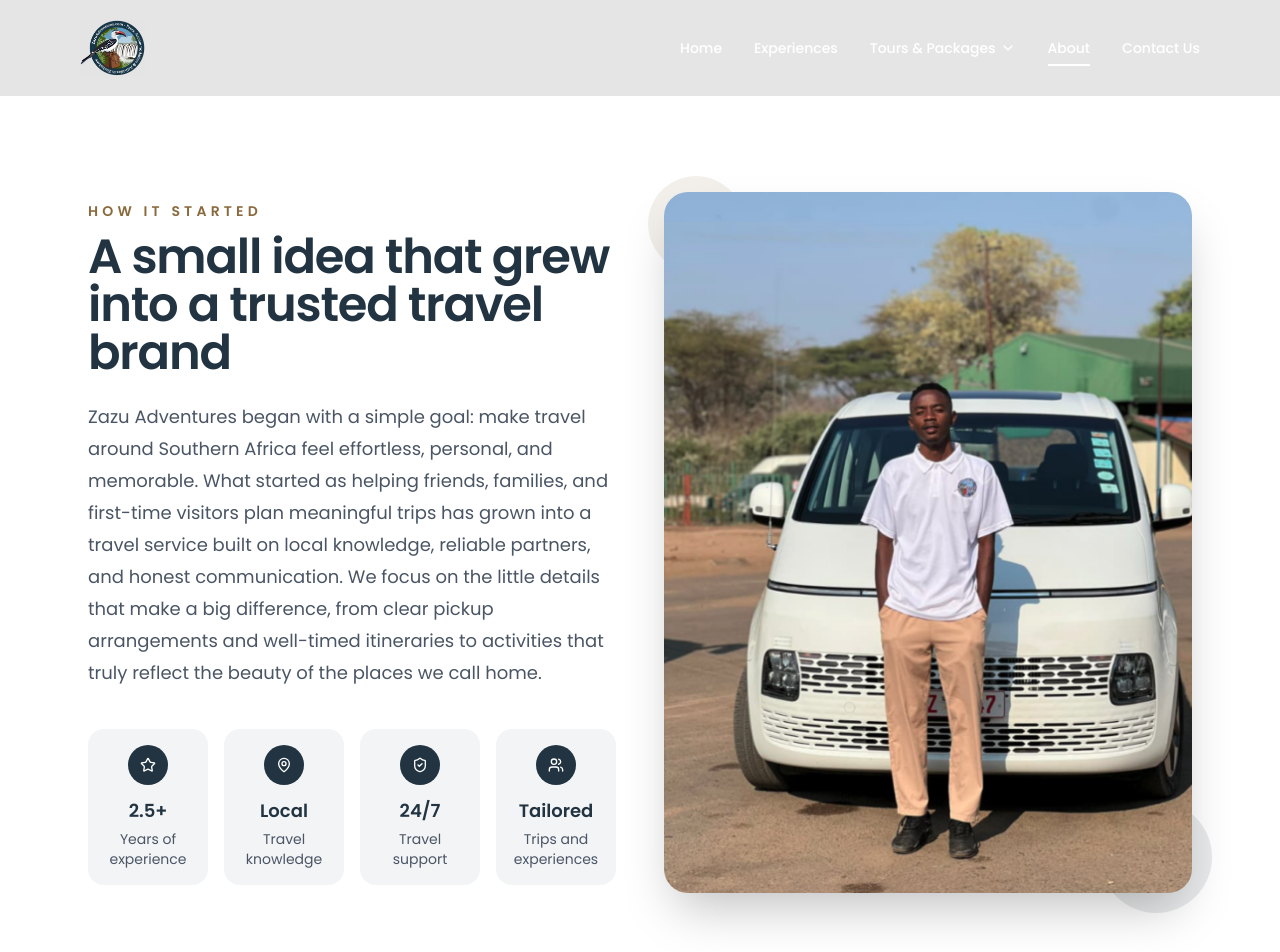
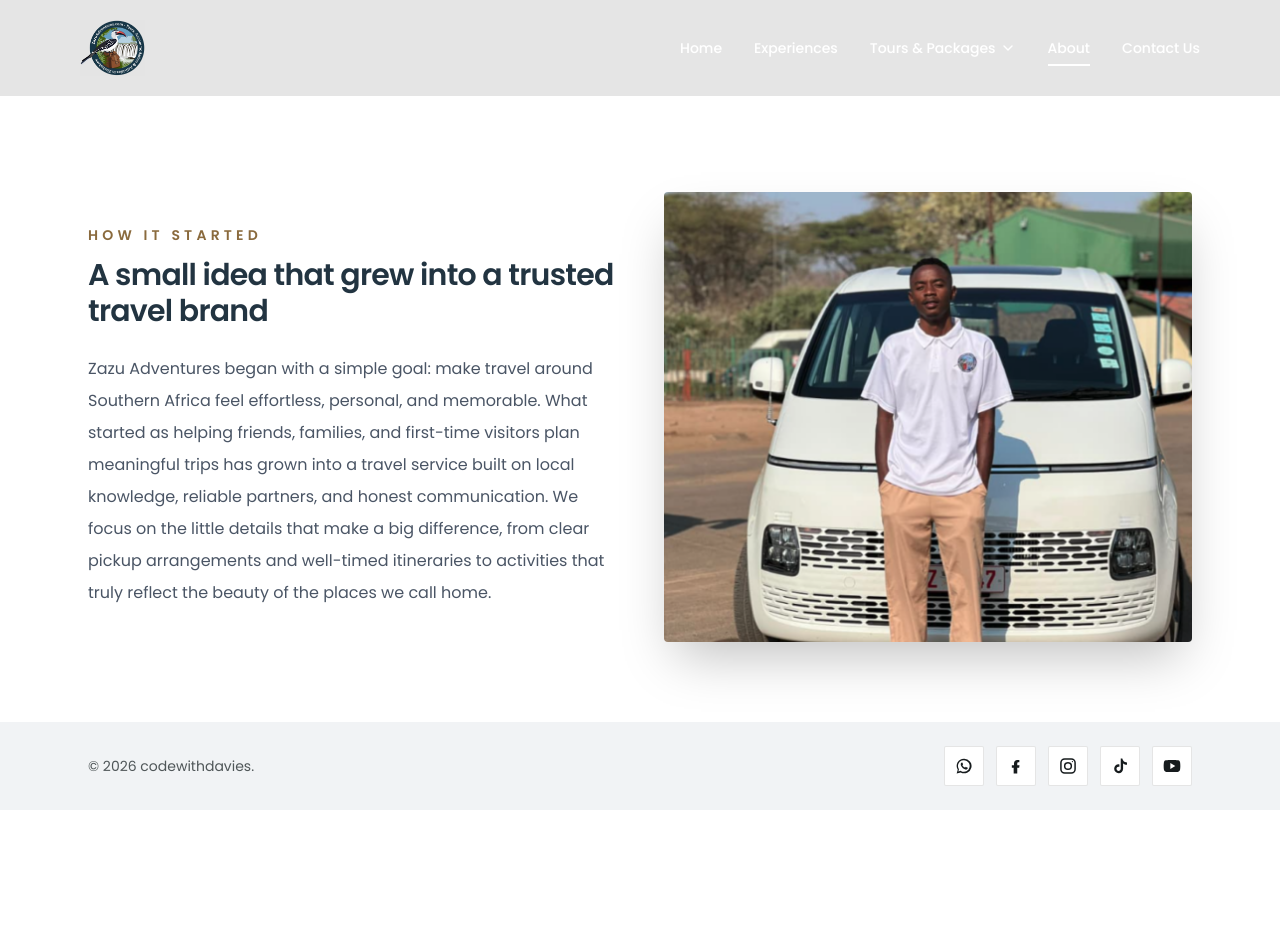
Before and after one commit to codewithdaviess/ZazuAdventures, a React (Vite) app: page /about in a window 1280 px wide. Shown: the top 952 px of the page. After the commit the page ends 810 px from the top, so only its background shows below. Built offline with nearby package versions, Linux system fonts and the light colour scheme.

Commit message:
feat: update AboutUs, ActivitiesSection, WhatWeOffer, and Experiences components; adjust styles and improve layout for better presentation

```diff
--- a/src/components/about/AboutUs.jsx
+++ b/src/components/about/AboutUs.jsx
@@ -39,11 +39,11 @@
               How it started
             </p>
 
-            <h2 className="mt-3 text-2xl font-semibold tracking-tight text-[#223441] lg:text-5xl">
+            <h2 className="mt-3 text-lg font-semibold tracking-tight text-[#223441] lg:text-3xl">
               A small idea that grew into a trusted travel brand
             </h2>
 
-            <p className="mt-6 max-w-2xl text-base leading-8 text-gray-600 lg:text-lg">
+            <p className="mt-6 max-w-2xl text-base leading-8 text-gray-600 text-md">
               Zazu Adventures began with a simple goal: make travel around
               Southern Africa feel effortless, personal, and memorable. What
               started as helping friends, families, and first-time visitors plan
@@ -53,42 +53,14 @@
               pickup arrangements and well-timed itineraries to activities that
               truly reflect the beauty of the places we call home.
             </p>
-
-            <div className="mt-10 grid grid-cols-2 gap-4 lg:grid-cols-4">
-              {stats.map((stat) => {
-                const Icon = stat.icon;
-
-                return (
-                  <div
-                    key={stat.id}
-                    className="rounded-2xl bg-gray-100 p-4 text-center transition-transform duration-300 hover:-translate-y-1 hover:shadow-lg"
-                  >
-                    <div className="mx-auto flex h-10 w-10 items-center justify-center rounded-full bg-[#223441]">
-                      <Icon className="h-4 w-4 text-white" />
-                    </div>
-
-                    <p className="mt-3 text-lg font-semibold text-[#223441]">
-                      {stat.value}
-                    </p>
-
-                    <p className="mt-1 text-sm text-gray-600">
-                      {stat.label}
-                    </p>
-                  </div>
-                );
-              })}
-            </div>
           </div>
 
           <div className="relative">
-            <div className="absolute -left-4 -top-4 hidden h-24 w-24 rounded-full bg-[#8A6A3D]/10 lg:block" />
-            <div className="absolute -bottom-5 -right-5 hidden h-28 w-28 rounded-full bg-[#223441]/10 lg:block" />
-
-            <div className="relative overflow-hidden rounded-3xl shadow-2xl">
+            <div className="relative overflow-hidden rounded-sm shadow-2xl">
               <img
                 src={aboutImage}
                 alt="Zazu Adventures travel experience"
-                className="h-full w-full object-cover"
+                className="h-[450px] w-full object-cover"
               />
             </div>
           </div>
--- a/src/components/activities/ActivitiesSection.jsx
+++ b/src/components/activities/ActivitiesSection.jsx
@@ -17,7 +17,7 @@
       <div className={containerClassName}>
         {/* Header */}
         <div className="mb-10 max-w-2xl mx-auto text-center">
-          <span className="text-sm font-medium uppercase tracking-wider text-primary">
+          <span className="text-sm font-semibold text-[#8A6A3D] uppercase tracking-wider text-primary">
             {title}
           </span>
 
--- a/src/components/homepage/WhatWeOffer.jsx
+++ b/src/components/homepage/WhatWeOffer.jsx
@@ -55,11 +55,11 @@
 
       <div className="relative mx-auto max-w-6xl px-4">
         <div className="mb-10 max-w-2xl mx-auto text-center">
-          <span className="text-sm font-semibold uppercase tracking-[0.3em] text-[#8A6A3D]">
+          <span className="text-xs font-semibold uppercase tracking-[0.3em] text-[#8A6A3D]">
             Top Selling
           </span>
 
-          <h2 className="mt-3 text-2xl font-semibold text-dark lg:text-3xl">
+          <h2 className="mt-3 text-2xl font-semibold text-dark lg:text-2xl">
             Loved by travellers across the region
           </h2>
         </div>
@@ -69,7 +69,7 @@
             <Link
               key={item.title}
               to={item.to}
-              className="group relative overflow-hidden rounded-3xl shadow-md transition duration-300 hover:-translate-y-1 hover:shadow-2xl"
+              className="group relative overflow-hidden rounded-sm shadow-md transition duration-300 hover:-translate-y-1 hover:shadow-2xl"
             >
               <img
                 src={item.image}
--- a/src/data/content.js
+++ b/src/data/content.js
@@ -79,7 +79,7 @@
     shortDescription: "Guided waterfalls experience.",
     destination: "Victoria Falls",
     duration: "Half Day",
-    priceFrom: 30,
+    priceFrom: 40,
     priceUnit: "per person",
     imageUrl: heroImage,
     destinations: ["victoria-falls"],
@@ -104,7 +104,7 @@
     shortDescription: "Scenic helicopter experience.",
     destination: "Victoria Falls",
     duration: "15-25 Minutes",
-    priceFrom: 175,
+    priceFrom: 205,
     priceUnit: "per person",
     imageUrl: gallery3,
     destinations: ["victoria-falls"],
@@ -128,7 +128,7 @@
     shortDescription: "Sunset cruise on the Zambezi.",
     destination: "Victoria Falls",
     duration: "2 Hours",
-    priceFrom: 55,
+    priceFrom: 80,
     priceUnit: "per person",
     imageUrl: gallery2,
     destinations: ["victoria-falls"],
@@ -152,7 +152,7 @@
     shortDescription: "Dinner and drum show.",
     destination: "Victoria Falls",
     duration: "Evening",
-    priceFrom: 45,
+    priceFrom: 80,
     priceUnit: "per person",
     imageUrl: davies,
     destinations: ["victoria-falls"],
--- a/src/pages/Experiences.jsx
+++ b/src/pages/Experiences.jsx
@@ -8,7 +8,7 @@
     <Layout>
       <div className="mx-auto max-w-6xl px-6 py-12">
         <div className="max-w-2xl">
-          <span className="text-sm font-medium uppercase tracking-wider text-primary">
+          <span className="text-sm  text-[#8A6A3D] font-medium uppercase tracking-wider text-primary">
             Experiences
           </span>
           <h1 className="mt-2 text-3xl font-semibold text-dark">
--- a/src/pages/ProductDetails.jsx
+++ b/src/pages/ProductDetails.jsx
@@ -194,8 +194,8 @@
           </div>
         </div>
 
-        <div id="tour-content" className="mx-auto max-w-4xl px-6 py-6 text-center">
-          <div className="mx-auto max-w-3xl">
+        <div id="tour-content" className="mx-auto max-w-6xl text-center">
+          <div className="mx-auto px-6 py-6 max-w-6xl">
             {product.shortDescription || product.description ? (
               <p className="mt-6 text-sm leading-loose text-gray-700 text-left">
                 {product.shortDescription || product.description}
```
Also changed, not shown: src/lib/productMedia.js.
